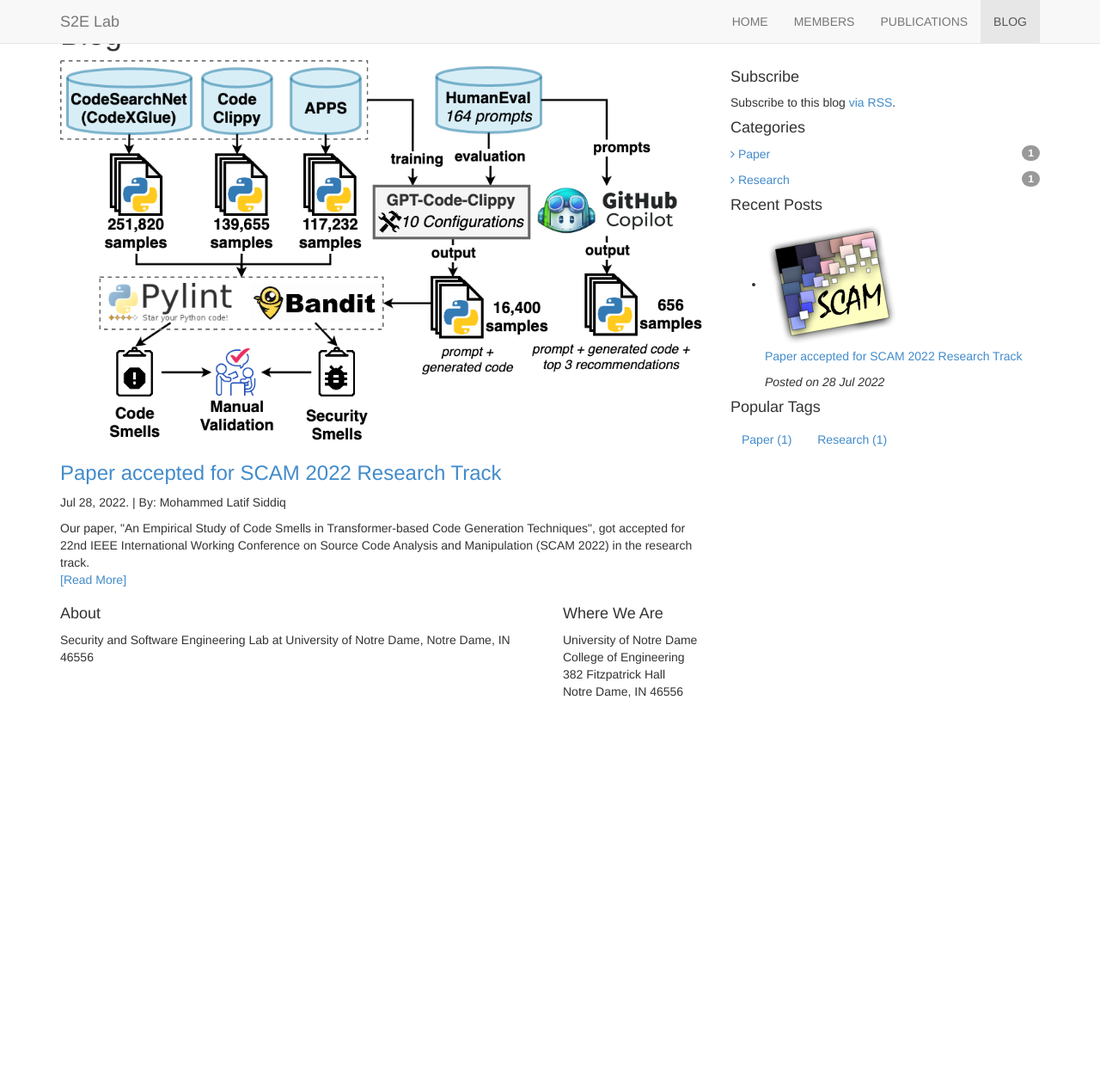
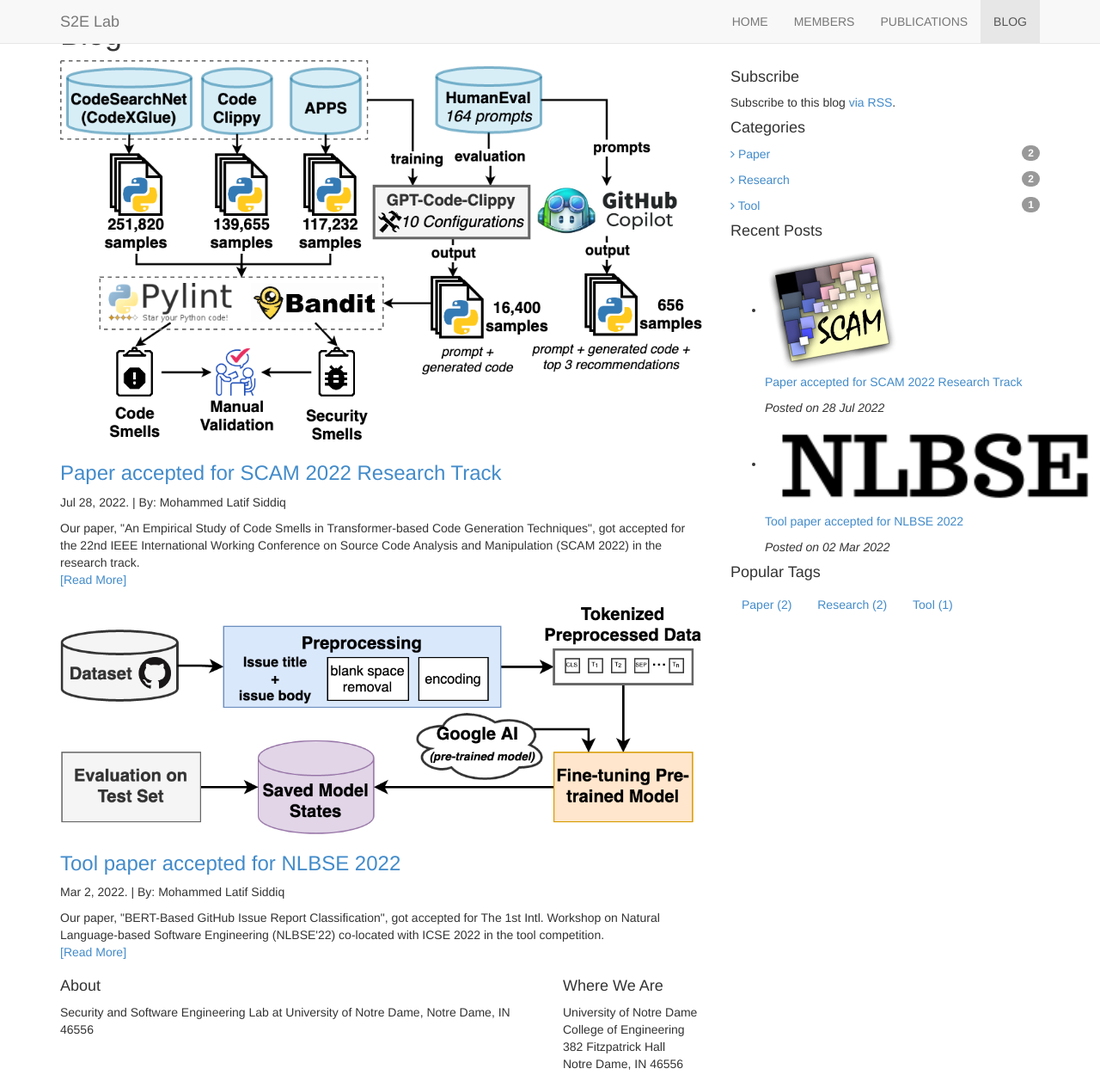
Before and after one commit to s2e-lab/s2e-lab.github.io, a Jekyll site: the page built from blog.html, in a window 1280 px wide and 1257 px high. Shown: the whole window at 86% size. Built offline with Jekyll 4.4.1, drawn with Linux system fonts in a browser that asks for light colours; nearby versions of some CDN libraries.

Commit message:
add nlbse info

```diff
--- /dev/null
+++ b/_posts/2022-03-02-nlbse-2022.md
@@ -0,0 +1,13 @@
+---
+layout: post
+title: "Tool paper accepted for NLBSE 2022"
+date: 2022-03-02 12:00:00 -0400
+categories: paper research tool
+author: "Mohammed Latif Siddiq"
+img: ApproachOverview_nlbse_2022.png
+thumb: NLBSE_logo.png
+tags: nlbse22
+excerpt: "Our paper, \"BERT-Based GitHub Issue Report Classification\", got accepted for The 1st Intl. Workshop on Natural Language-based Software Engineering (NLBSE'22) co-located with ICSE 2022 in the tool competition."
+---
+
+Our paper, **"BERT-Based GitHub Issue Report Classification"**, got accepted for The 1st Intl. Workshop on Natural Language-based Software Engineering (NLBSE'22) co-located with ICSE 2022 in the tool competition. we describe a BERT-based classification technique to automatically label issues as questions, bugs, or enhancements. We evaluate our approach using a dataset containing over 800,000 labeled issues from real open source projects available on GitHub. Our approach classified reported issues with an average F1-score of 0.8571. Our technique outperforms a previous machine learning technique based on FastText.
--- a/_posts/2022-07-28-scam-2022.md
+++ b/_posts/2022-07-28-scam-2022.md
@@ -4,10 +4,10 @@
 date: 2022-07-28 19:00:00 -0400
 categories: paper research
 author: "Mohammed Latif Siddiq"
-img: Methodology.png
+img: Methodology_Scam_2022.png
 thumb: SCAM_logo.png
 tags: scam22
-excerpt: "Our paper, \"An Empirical Study of Code Smells in Transformer-based Code Generation Techniques\", got accepted for 22nd IEEE International Working Conference on Source Code Analysis and Manipulation (SCAM 2022) in the research track."
+excerpt: "Our paper, \"An Empirical Study of Code Smells in Transformer-based Code Generation Techniques\", got accepted for the 22nd IEEE International Working Conference on Source Code Analysis and Manipulation (SCAM 2022) in the research track."
 ---
 
-Our paper, **"An Empirical Study of Code Smells in Transformer-based Code Generation Techniques"**, got accepted for 22nd IEEE International Working Conference on Source Code Analysis and Manipulation (SCAM 2022) in the research track. The paper provides an empirical study on containing (security) code smell in the code generation dataset, and in the output of the code generation model. It also demonstrates the presence of code smell in the output of GitHub Copilot.
+Our paper, **"An Empirical Study of Code Smells in Transformer-based Code Generation Techniques"**, got accepted for the 22nd IEEE International Working Conference on Source Code Analysis and Manipulation (SCAM 2022) in the research track. The paper provides an empirical study on containing (security) code smell in the code generation dataset, and in the output of the code generation model. It also demonstrates the presence of code smell in the output of GitHub Copilot.
```
Also changed, not shown: assets/img/blog/ApproachOverview_nlbse_2022.png (added), assets/img/blog/Methodology_Scam_2022.png (renamed from assets/img/blog/Methodology.png), assets/img/blog/thumbs/NLBSE_logo.png (added), 4 other files.
